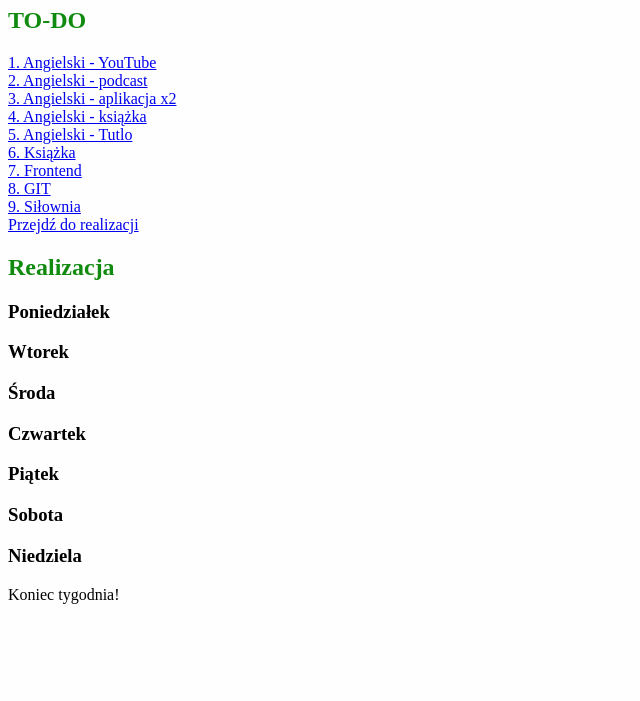
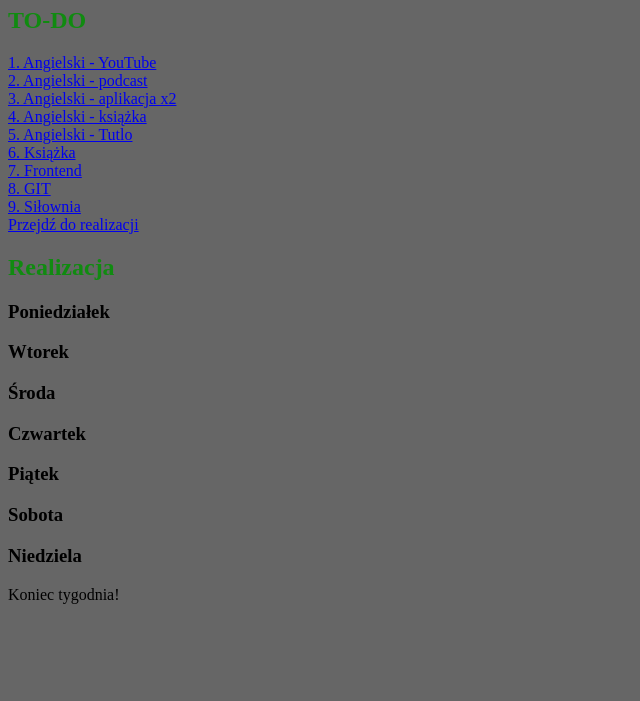
Before and after one commit to tomaszfryze/homepage_old, a plain HTML site: page index.html in a window 1280 px wide. Shown: the part 99-800 px from the top of the page, without its empty margins (0-640 px from the left). Drawn offline with Linux system fonts and the light colour scheme.

Commit message:
feat: new background

```diff
--- a/style.css
+++ b/style.css
@@ -1,5 +1,5 @@
 body {
-    background: #fefefe;
+    background: #666666;
 }
 
 .mainHeader {
```
